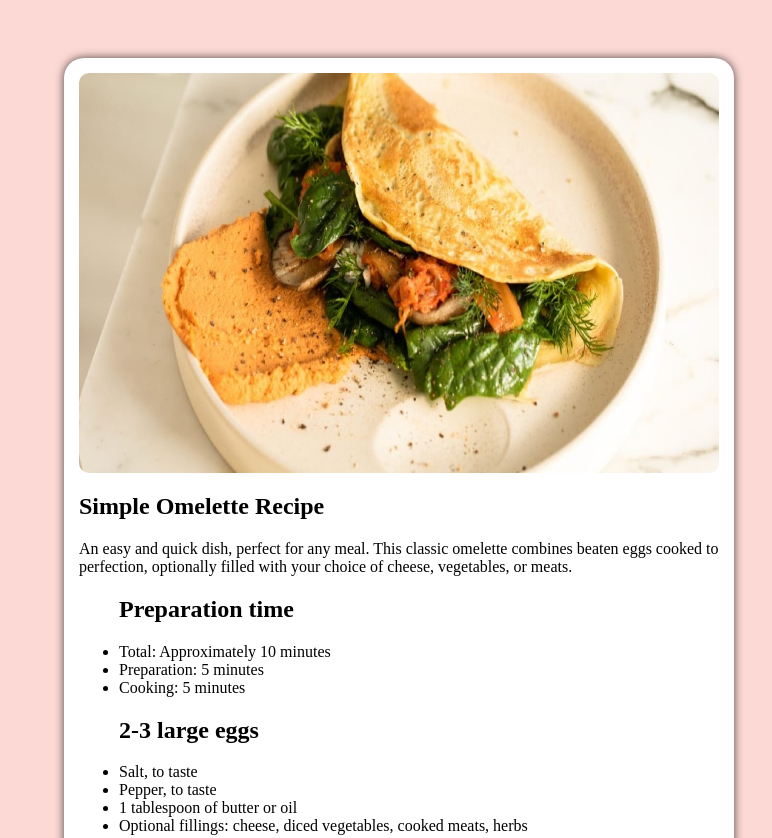
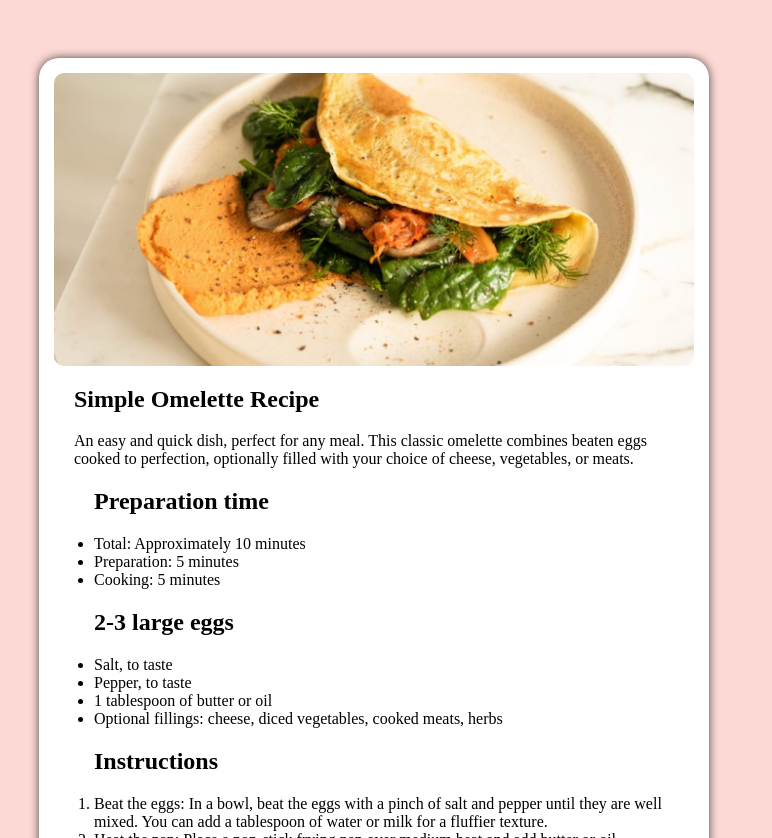
Before and after one commit to Ryan-Silva19/Desafio-FrontEnd-Mentor, a plain HTML site: page RecipePage/index.html in a window 1280 px wide. Shown: the top 838 px of the page, without its empty margins (241-1013 px from the left). Drawn offline with Linux system fonts and the light colour scheme.

Commit message:
ajustando a imagem

```diff
--- a/RecipePage/index.html
+++ b/RecipePage/index.html
@@ -1,19 +1,23 @@
 <!DOCTYPE html>
 <html lang="en">
+
 <head>
     <meta charset="UTF-8">
     <meta name="viewport" content="width=device-width, initial-scale=1.0">
     <title>Página de Receitas</title>
     <link rel="stylesheet" href="./src/style/RecipePage.css">
 </head>
+
 <body>
     <section id="Recipe">
-        <div id="Image"><img src="./src/assets/images/image-omelette.jpeg" alt="imagem de uma omelete" class="image"></div>
         <main>
+            <div id="Image"><img src="./src/assets/images/image-omelette.jpeg" alt="imagem de uma omelete"
+                    class="image"></div>
 
-            <h1>Simple Omelette Recipe</h1>
-            <p>An easy and quick dish, perfect for any meal. This classic omelette combines beaten eggs cooked
-            to perfection, optionally filled with your choice of cheese, vegetables, or meats.</p>
+            <h1 id="title">Simple Omelette Recipe</h1>
+            <p id="resume">An easy and quick dish, perfect for any meal. This classic omelette combines beaten eggs
+                cooked
+                to perfection, optionally filled with your choice of cheese, vegetables, or meats.</p>
             <ul>
                 <h2>Preparation time</h2>
                 <li>Total: Approximately 10 minutes</li>
@@ -56,4 +60,5 @@
     </section>
 
 </body>
+
 </html>
--- a/RecipePage/src/style/RecipePage.css
+++ b/RecipePage/src/style/RecipePage.css
@@ -11,21 +11,27 @@ body{
     display: flex;
     flex-direction: column;
     justify-content: center;
-    /* align-items: center; */
-    max-width: 50vw;
+    align-items: center;
+    width: 40rem;
     height: auto;
     padding: 15px;
     border-radius: 20px;
     overflow: auto;
-    margin-top: 50px;
+    margin: 50px 50px 0 0;
     box-shadow: 0px 0px 10px rgba(0, 0, 0, 0.7);
 }
 #Image img{
-    width: 100%;
     display: flex;
-    border-radius: 10px; */
+    width: 40rem;
+    border-radius: 10px;
     justify-content: center;
-    height: 50vh;
+    height: auto;
     padding: auto;
-    /* font-family */
+    font-family
 }
+#title{
+    padding: 0 0 0 20px;
+}
+#resume{
+    padding: 0 0 0 20px;
+}
```
